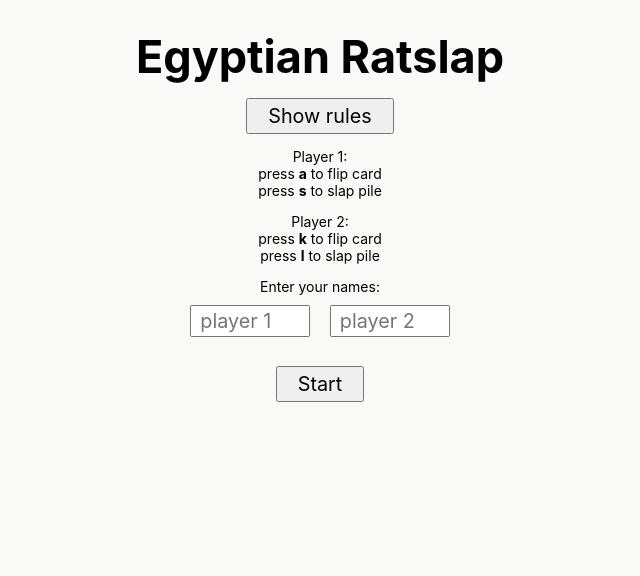
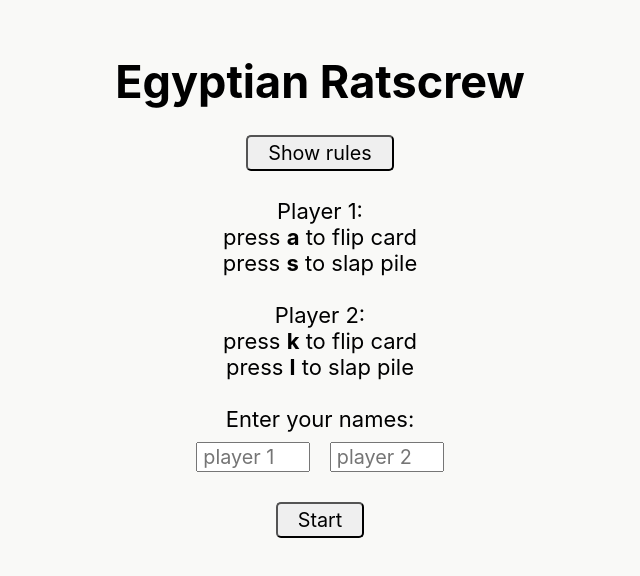
Before and after one commit to TomokoMiyakoshi/egyptian-ratscrew-game, a React (Vite) app: page / in a window 1280 px wide. Shown: the top 576 px of the page, without its empty margins (320-960 px from the left). Built offline with nearby package versions, Linux system fonts and the light colour scheme.

Commit message:
Styled end container and stripped name inputs as well as ensuring they are unique before starting game

```diff
--- a/src/App.css
+++ b/src/App.css
@@ -2,15 +2,7 @@
     box-sizing: border-box;
     margin: 0;
     font-family: Inter, Avenir, Helvetica, Arial, sans-serif;
-}
-
-button, input {
-    font-size: calc(var(--small-ft)*0.9);
-}
-
-button {
-    padding: 0.2em 1em;
-
+    font-size: var(--small-ft);
 }
 
 :root {
@@ -28,38 +20,49 @@ button {
 
 #root {
     width: 100%;
-    min-height: 100vh;
     white-space: pre-wrap;
 }
 
 body {
-    /* align-items: center;
-    align-content: center; */
     background: #f9f9f7;
     min-height: 100vh;
-    padding: 1.2em;
-    font-size: var(--small-ft);
+    padding: 1.5em 1.2em;
+    display: flex;
+    align-items: center;
 }
 
-.intro-container {
+button {
+    padding: 0.2em 1em;
+    border-radius: 5px;
+}
+
+input, button {
+    font-size: 0.9em;
+}
+
+h1 {
+    font-size: var(--large-ft);
+}
+
+/* intro and end page */
+
+.intro-container, .end-container {
     display: flex;
     flex-direction: column;
     align-items: center;
-    padding: 12px;
-    gap: 1em;
+    gap: 1.2em;
     text-align: center;
+    min-height: 100vh;
+    padding-top: 1em;
 }
 
-.intro-container h1 {
-    font-size: var(--large-ft);
-}
 
 .intro-container input {
     width: 8ch;
-    padding: 0.1em 0.4em;
+    padding: 0.05em 0.25em;
     box-sizing: content-box;
     margin-bottom: 1.5em;
-    margin-top:0.51em;
+    margin-top: 0.5em;
 }
 
 .intro-container input:first-of-type {
@@ -74,7 +77,14 @@ body {
     max-width: 65ch;
 }
 
+.end-container button:first-of-type {
+    margin-right: 2em;
+}
+
+/* game page */
+
 .board {
+    align-self: center;
     box-sizing: content-box;
     max-width: 800px;
     margin: auto auto;
@@ -91,7 +101,6 @@ body {
     grid-template-areas: "exit a score-a"
                         "mistake pile pile-text"
                         ". b score-b";
-    font-size: var(--small-ft);
 }
 
 .deck {
@@ -174,6 +183,8 @@ body {
 }
 
 
+/* media queries */
+
 @media (min-width: 700px){
     #root {
         --small-ft: 20px;
@@ -187,6 +198,10 @@ body {
         --card-height: 153px;
         --card-ft: 17px;
         --large-ft: 40px;
+    }
+
+    .intro-container {
+        padding-top: 1.5em;
     }
 }
 
--- a/src/App.jsx
+++ b/src/App.jsx
@@ -12,8 +12,7 @@ export default function App() {
   // const testDeckB = [{id:5, value:2},{id:6, value:6},{id:7, value:6},{id:8, value:1}]
   // const deckA = useQueue(testDeckA)
   // const deckB = useQueue(testDeckB)
-  const testMistake = [{id:1, value:4},{id:2, value:3},{id:3, value:2},{id:4, value:1}]
-  // const mistakePile = useQueue(testMistake)
+
   const deckA = useQueue(shuffledDeck.slice(0, 26))
   const deckB = useQueue(shuffledDeck.slice(26))
   const mistakePile = useQueue([])
@@ -204,7 +203,7 @@ export default function App() {
 
       {!playing && !gameOver && <IntroContainer setplayerNames={setplayerNames} setPlaying={setPlaying}/>}
 
-      {gameOver && <EndContainer restart={restart} exitGame={exitGame}/>}
+      {gameOver && <EndContainer restart={restart} exitGame={exitGame} playerNames={playerNames}/>}
 
       {playing && <div className="board">
 
--- a/src/components/EndContainer.jsx
+++ b/src/components/EndContainer.jsx
@@ -1,11 +1,14 @@
 
 export default (props) => {
     return (
-        <div className="results">
+        <div className="end-container">
             <h1>Game over</h1>
-            <p>Winner is {props.playerATurn ? "player A" : "player B"}</p>
-            <button onClick={props.restart}>Restart</button>
-            <button onClick={props.exitGame}>End game</button>
+            <p>Winner is <b>{props.playerATurn ? props.playerNames.player1 :
+                props.playerNames.player2}</b></p>
+            <div>
+                <button onClick={props.restart}>Restart</button>
+                <button onClick={props.exitGame}>End game</button>
+            </div>
         </div>
     )
 }
--- a/src/components/IntroContainer.jsx
+++ b/src/components/IntroContainer.jsx
@@ -16,13 +16,17 @@ export default (props) => {
   const handleFormChange = (e) => {
     setNamesFormData({
       ...namesFormData,
-      [e.target.name]: e.target.value
+      [e.target.name]: e.target.value.trim()
     })
   }
 
   const handleFormSubmit = (e) => {
     e.preventDefault()
-    // store names in state
+
+    // check that the two names are unique
+    if (namesFormData.player1.toLowerCase() === namesFormData.player2.toLowerCase()) return
+
+    // store names in state, or default if form left unfilled
     props.setplayerNames({
       player1: namesFormData.player1 || "Player 1",
       player2: namesFormData.player2 || "Player 2",
@@ -40,7 +44,7 @@ export default (props) => {
 
     return (
         <div className="intro-container">
-            <h1>Egyptian Ratslap</h1>
+            <h1>Egyptian Ratscrew</h1>
             {!showRules && <button onClick={() => setShowRules(true)}>Show rules</button>}
             {showRules && <p className="rules">{rules.current}</p>}
             <p>Player 1:<br/>press <b>a</b> to flip card<br/>press <b>s</b> to slap pile</p>
```
